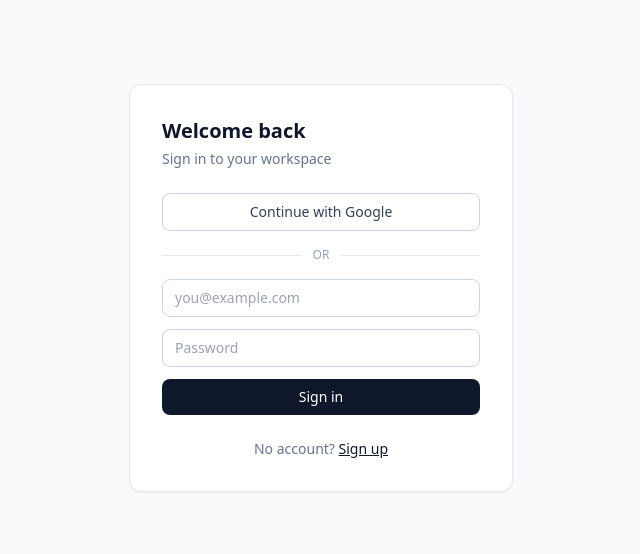
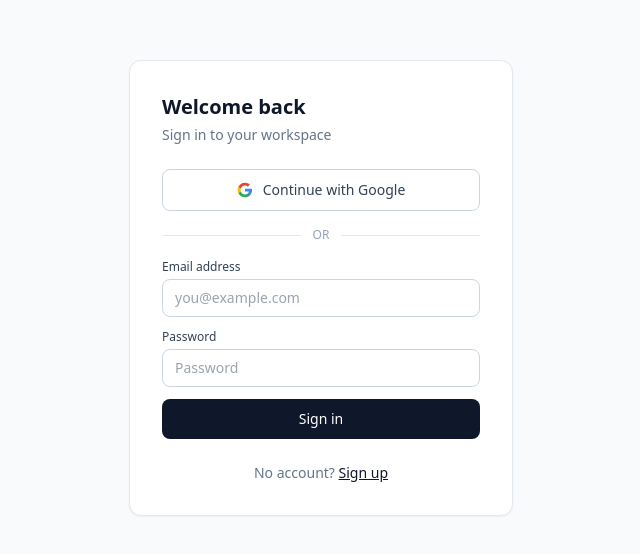
Before and after one commit to Vinayak4243/Collab, a Next.js app: page /sign-in in a window 1280 px wide. Shown: the part 112-666 px from the top of the page, without its empty margins (319-959 px from the left). Built offline with nearby package versions, Linux system fonts and the light colour scheme; no server answers.

Commit message:
fix(auth): improve sign-in and sign-up flows, OAuth redirect, and add logout

```diff
--- a/app/(auth)/sign-in/page.tsx
+++ b/app/(auth)/sign-in/page.tsx
@@ -1,9 +1,10 @@
 'use client';
 
-import { useState } from 'react';
-import { Suspense } from 'react';
+import { useState, useEffect, Suspense } from 'react';
+import Link from 'next/link';
 import { useRouter, useSearchParams } from 'next/navigation';
-import { createClient } from '@/lib/supabase/client';
+import { createClient, isSupabaseConfigured } from '@/lib/supabase/client';
+import { AlertCircle, Loader2 } from 'lucide-react';
 
 export default function SignInPage() {
   return (
@@ -17,62 +18,140 @@ function SignInForm() {
   const router = useRouter();
   const searchParams = useSearchParams();
   const redirectTo = searchParams.get('redirectTo') ?? '/dashboard';
+  const urlError = searchParams.get('error');
 
   const [email, setEmail] = useState('');
   const [password, setPassword] = useState('');
   const [error, setError] = useState<string | null>(null);
   const [loading, setLoading] = useState(false);
+  const [oauthLoading, setOauthLoading] = useState(false);
 
+  const configured = isSupabaseConfigured();
   const supabase = createClient();
+
+  useEffect(() => {
+    if (urlError) {
+      setError(decodeURIComponent(urlError));
+    }
+  }, [urlError]);
 
   async function handleEmailSignIn(e: React.FormEvent) {
     e.preventDefault();
-    setLoading(true);
     setError(null);
 
-    const { error } = await supabase.auth.signInWithPassword({ email, password });
+    if (!configured) {
+      setError(
+        'Supabase credentials are not configured. Please set NEXT_PUBLIC_SUPABASE_URL and NEXT_PUBLIC_SUPABASE_ANON_KEY in .env.local.'
+      );
+      return;
+    }
 
-    if (error) {
-      setError(error.message);
+    setLoading(true);
+
+    try {
+      const { error: signInError } = await supabase.auth.signInWithPassword({
+        email,
+        password,
+      });
+
+      if (signInError) {
+        if (signInError.message?.toLowerCase().includes('failed to fetch')) {
+          setError('Unable to reach authentication service. Please check your network connection.');
+        } else {
+          setError(signInError.message);
+        }
         setLoading(false);
         return;
       }
 
       router.push(redirectTo);
       router.refresh();
+    } catch (err: any) {
+      setError(err?.message || 'An unexpected error occurred during sign in.');
+      setLoading(false);
+    }
   }
 
   async function handleGoogleSignIn() {
+    setError(null);
+
+    if (!configured) {
+      setError(
+        'Supabase credentials are not configured. Please set NEXT_PUBLIC_SUPABASE_URL and NEXT_PUBLIC_SUPABASE_ANON_KEY in .env.local.'
+      );
+      return;
+    }
+
+    setOauthLoading(true);
+
     try {
-      setError(null);
-      const { error } = await supabase.auth.signInWithOAuth({
+      const { error: oauthError } = await supabase.auth.signInWithOAuth({
         provider: 'google',
         options: {
-          redirectTo: `${window.location.origin}/auth/callback?redirectTo=${redirectTo}`,
+          redirectTo: `${window.location.origin}/auth/callback?redirectTo=${encodeURIComponent(
+            redirectTo
+          )}`,
         },
       });
 
-      if (error) {
-        setError(error.message);
+      if (oauthError) {
+        setError(oauthError.message);
+        setOauthLoading(false);
       }
     } catch (err: any) {
       setError(err?.message || 'An error occurred with Google Sign In');
+      setOauthLoading(false);
     }
   }
 
   return (
-    <div className="flex min-h-screen items-center justify-center bg-slate-50 px-4">
+    <div className="flex min-h-screen items-center justify-center bg-slate-50 px-4 py-12">
       <div className="w-full max-w-sm rounded-xl border border-slate-200 bg-white p-8 shadow-sm">
         <h1 className="mb-1 text-xl font-semibold text-slate-900">Welcome back</h1>
         <p className="mb-6 text-sm text-slate-500">Sign in to your workspace</p>
 
-        {/* Added type="button" to prevent accidental form submission */}
+        {!configured && (
+          <div className="mb-6 flex items-start gap-3 rounded-lg border border-amber-200 bg-amber-50 p-3.5 text-xs text-amber-800">
+            <AlertCircle size={18} className="mt-0.5 shrink-0 text-amber-600" />
+            <div className="space-y-1">
+              <p className="font-semibold">Supabase is not connected yet</p>
+              <p className="text-amber-700 leading-relaxed">
+                Authentication requires Supabase. Please configure your credentials in{' '}
+                <code className="rounded bg-amber-100 px-1 py-0.5 font-mono">.env.local</code>.
+              </p>
+            </div>
+          </div>
+        )}
+
         <button
           type="button"
           onClick={handleGoogleSignIn}
-          className="mb-4 flex w-full items-center justify-center gap-2 rounded-lg border border-slate-300 py-2 text-sm font-medium text-slate-700 hover:bg-slate-50"
+          disabled={oauthLoading || loading}
+          className="mb-4 flex w-full items-center justify-center gap-2.5 rounded-lg border border-slate-300 py-2.5 text-sm font-medium text-slate-700 hover:bg-slate-50 transition-colors disabled:opacity-50"
         >
-          Continue with Google
+          {oauthLoading ? (
+            <Loader2 className="h-4 w-4 animate-spin text-slate-600" />
+          ) : (
+            <svg className="h-4 w-4" viewBox="0 0 24 24">
+              <path
+                fill="#4285F4"
+                d="M22.56 12.25c0-.78-.07-1.53-.2-2.25H12v4.26h5.92c-.26 1.37-1.04 2.53-2.21 3.31v2.77h3.57c2.08-1.92 3.28-4.74 3.28-8.09z"
+              />
+              <path
+                fill="#34A853"
+                d="M12 23c2.97 0 5.46-.98 7.28-2.66l-3.57-2.77c-.98.66-2.23 1.06-3.71 1.06-2.86 0-5.29-1.93-6.16-4.53H2.18v2.84C3.99 20.53 7.7 23 12 23z"
+              />
+              <path
+                fill="#FBBC05"
+                d="M5.84 14.09c-.22-.66-.35-1.36-.35-2.09s.13-1.43.35-2.09V7.06H2.18C1.43 8.55 1 10.22 1 12s.43 3.45 1.18 4.94l2.85-2.22.81-.63z"
+              />
+              <path
+                fill="#EA4335"
+                d="M12 5.38c1.62 0 3.06.56 4.21 1.64l3.15-3.15C17.45 2.09 14.97 1 12 1 7.7 1 3.99 3.47 2.18 7.06l3.66 2.84c.87-2.6 3.3-4.52 6.16-4.52z"
+              />
+            </svg>
+          )}
+          <span>{oauthLoading ? 'Redirecting…' : 'Continue with Google'}</span>
         </button>
 
         <div className="mb-4 flex items-center gap-3 text-xs text-slate-400">
@@ -82,27 +161,41 @@ function SignInForm() {
         </div>
 
         <form onSubmit={handleEmailSignIn} className="space-y-3">
+          <div>
+            <label className="mb-1 block text-xs font-medium text-slate-700">Email address</label>
             <input
               type="email"
               required
               placeholder="you@example.com"
               value={email}
               onChange={(e) => setEmail(e.target.value)}
-            className="w-full rounded-lg border border-slate-300 px-3 py-2 text-sm outline-none focus:border-slate-900"
+              className="w-full rounded-lg border border-slate-300 px-3 py-2 text-sm outline-none focus:border-slate-900 focus:ring-1 focus:ring-slate-900"
             />
+          </div>
+
+          <div>
+            <label className="mb-1 block text-xs font-medium text-slate-700">Password</label>
             <input
               type="password"
               required
               placeholder="Password"
               value={password}
               onChange={(e) => setPassword(e.target.value)}
-            className="w-full rounded-lg border border-slate-300 px-3 py-2 text-sm outline-none focus:border-slate-900"
+              className="w-full rounded-lg border border-slate-300 px-3 py-2 text-sm outline-none focus:border-slate-900 focus:ring-1 focus:ring-slate-900"
             />
-          {error && <p className="text-sm text-red-600">{error}</p>}
+          </div>
+
+          {error && (
+            <div className="flex items-start gap-2 rounded-lg bg-red-50 p-3 text-xs text-red-700">
+              <AlertCircle size={16} className="mt-0.5 shrink-0" />
+              <p className="leading-relaxed">{error}</p>
+            </div>
+          )}
+
           <button
             type="submit"
-            disabled={loading}
-            className="w-full rounded-lg bg-slate-900 py-2 text-sm font-medium text-white disabled:opacity-50"
+            disabled={loading || oauthLoading}
+            className="w-full rounded-lg bg-slate-900 py-2.5 text-sm font-medium text-white transition-opacity hover:bg-slate-800 disabled:opacity-50"
           >
             {loading ? 'Signing in…' : 'Sign in'}
           </button>
@@ -110,9 +203,12 @@ function SignInForm() {
 
         <p className="mt-6 text-center text-sm text-slate-500">
           No account?{' '}
-          <a href="/sign-up" className="font-medium text-slate-900 underline">
+          <Link
+            href={redirectTo !== '/dashboard' ? `/sign-up?redirectTo=${encodeURIComponent(redirectTo)}` : '/sign-up'}
+            className="font-medium text-slate-900 underline hover:text-slate-700"
+          >
             Sign up
-          </a>
+          </Link>
         </p>
       </div>
     </div>
--- a/app/(auth)/sign-up/page.tsx
+++ b/app/(auth)/sign-up/page.tsx
@@ -1,18 +1,30 @@
 'use client';
 
-import { useState } from 'react';
+import { useState, Suspense } from 'react';
 import Link from 'next/link';
-import { useRouter } from 'next/navigation';
+import { useRouter, useSearchParams } from 'next/navigation';
 import { createClient, isSupabaseConfigured } from '@/lib/supabase/client';
-import { AlertCircle, CheckCircle2, ArrowRight } from 'lucide-react';
+import { AlertCircle, CheckCircle2, ArrowRight, Loader2 } from 'lucide-react';
 
 export default function SignUpPage() {
+  return (
+    <Suspense fallback={null}>
+      <SignUpForm />
+    </Suspense>
+  );
+}
+
+function SignUpForm() {
   const router = useRouter();
+  const searchParams = useSearchParams();
+  const redirectTo = searchParams.get('redirectTo') ?? '/dashboard';
+
   const [email, setEmail] = useState('');
   const [password, setPassword] = useState('');
   const [fullName, setFullName] = useState('');
   const [sent, setSent] = useState(false);
   const [loading, setLoading] = useState(false);
+  const [oauthLoading, setOauthLoading] = useState(false);
   const [error, setError] = useState<string | null>(null);
 
   const configured = isSupabaseConfigured();
@@ -37,7 +49,7 @@ export default function SignUpPage() {
         password,
         options: {
           data: { full_name: fullName },
-          emailRedirectTo: `${window.location.origin}/auth/callback`,
+          emailRedirectTo: `${window.location.origin}/auth/callback?redirectTo=${encodeURIComponent(redirectTo)}`,
         },
       });
 
@@ -56,7 +68,7 @@ export default function SignUpPage() {
 
       // If Supabase has email confirmation disabled, a session is immediately established
       if (data?.session) {
-        router.push('/dashboard');
+        router.push(redirectTo);
         router.refresh();
         return;
       }
@@ -89,19 +101,23 @@ export default function SignUpPage() {
       return;
     }
 
+    setOauthLoading(true);
+
     try {
       const { error: oauthError } = await supabase.auth.signInWithOAuth({
         provider: 'google',
         options: {
-          redirectTo: `${window.location.origin}/auth/callback?redirectTo=/dashboard`,
+          redirectTo: `${window.location.origin}/auth/callback?redirectTo=${encodeURIComponent(redirectTo)}`,
         },
       });
 
       if (oauthError) {
         setError(oauthError.message);
+        setOauthLoading(false);
       }
     } catch (err: any) {
       setError(err?.message || 'An error occurred with Google Sign In');
+      setOauthLoading(false);
     }
   }
 
@@ -162,8 +178,12 @@ export default function SignUpPage() {
         <button
           type="button"
           onClick={handleGoogleSignUp}
-          className="mb-4 flex w-full items-center justify-center gap-2 rounded-lg border border-slate-300 py-2 text-sm font-medium text-slate-700 hover:bg-slate-50 transition-colors"
+          disabled={oauthLoading || loading}
+          className="mb-4 flex w-full items-center justify-center gap-2.5 rounded-lg border border-slate-300 py-2.5 text-sm font-medium text-slate-700 hover:bg-slate-50 transition-colors disabled:opacity-50"
         >
+          {oauthLoading ? (
+            <Loader2 className="h-4 w-4 animate-spin text-slate-600" />
+          ) : (
             <svg className="h-4 w-4" viewBox="0 0 24 24">
               <path
                 fill="#4285F4"
@@ -182,7 +202,8 @@ export default function SignUpPage() {
                 d="M12 5.38c1.62 0 3.06.56 4.21 1.64l3.15-3.15C17.45 2.09 14.97 1 12 1 7.7 1 3.99 3.47 2.18 7.06l3.66 2.84c.87-2.6 3.3-4.52 6.16-4.52z"
               />
             </svg>
-          Continue with Google
+          )}
+          <span>{oauthLoading ? 'Redirecting…' : 'Continue with Google'}</span>
         </button>
 
         <div className="mb-4 flex items-center gap-3 text-xs text-slate-400">
@@ -236,7 +257,7 @@ export default function SignUpPage() {
 
           <button
             type="submit"
-            disabled={loading}
+            disabled={loading || oauthLoading}
             className="w-full rounded-lg bg-slate-900 py-2.5 text-sm font-medium text-white transition-opacity hover:bg-slate-800 disabled:opacity-50"
           >
             {loading ? 'Creating account…' : 'Create account'}
@@ -245,7 +266,10 @@ export default function SignUpPage() {
 
         <p className="mt-6 text-center text-sm text-slate-500">
           Already have an account?{' '}
-          <Link href="/sign-in" className="font-medium text-slate-900 underline hover:text-slate-700">
+          <Link
+            href={redirectTo !== '/dashboard' ? `/sign-in?redirectTo=${encodeURIComponent(redirectTo)}` : '/sign-in'}
+            className="font-medium text-slate-900 underline hover:text-slate-700"
+          >
             Sign in
           </Link>
         </p>
```
Also changed, not shown: app/dashboard/page.tsx (+7 -2 lines), components/dashboard/WorkspaceSidebar.tsx (+18 -6 lines). Lines whose indentation alone changed are shown as unchanged.
